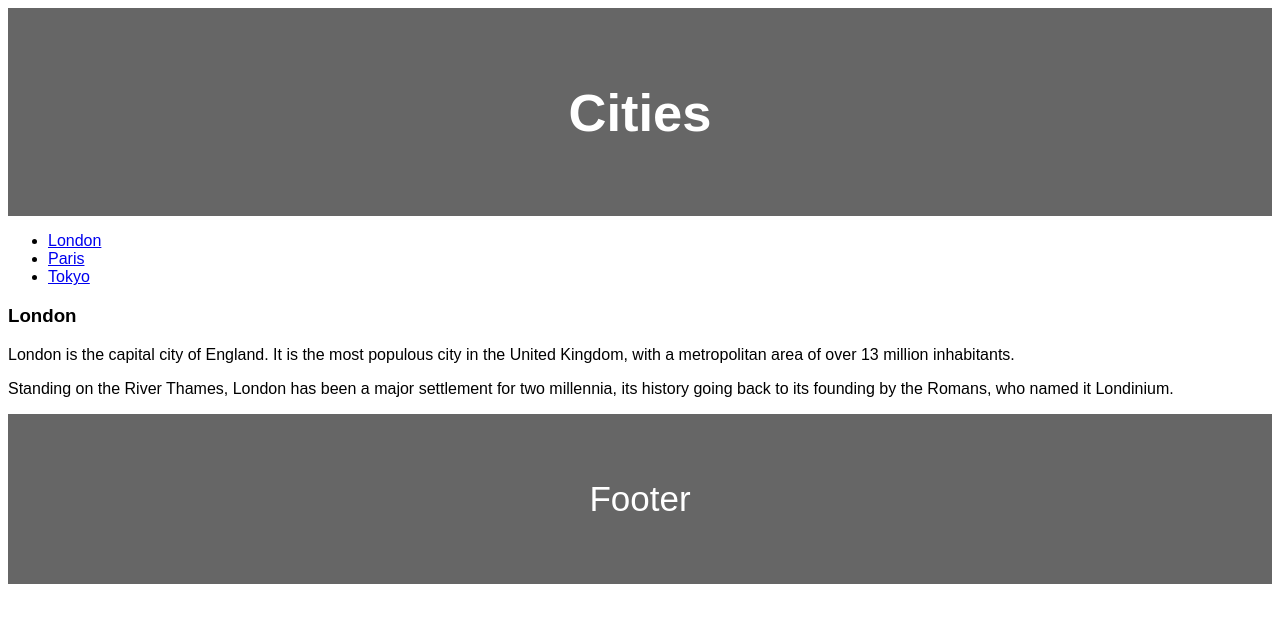
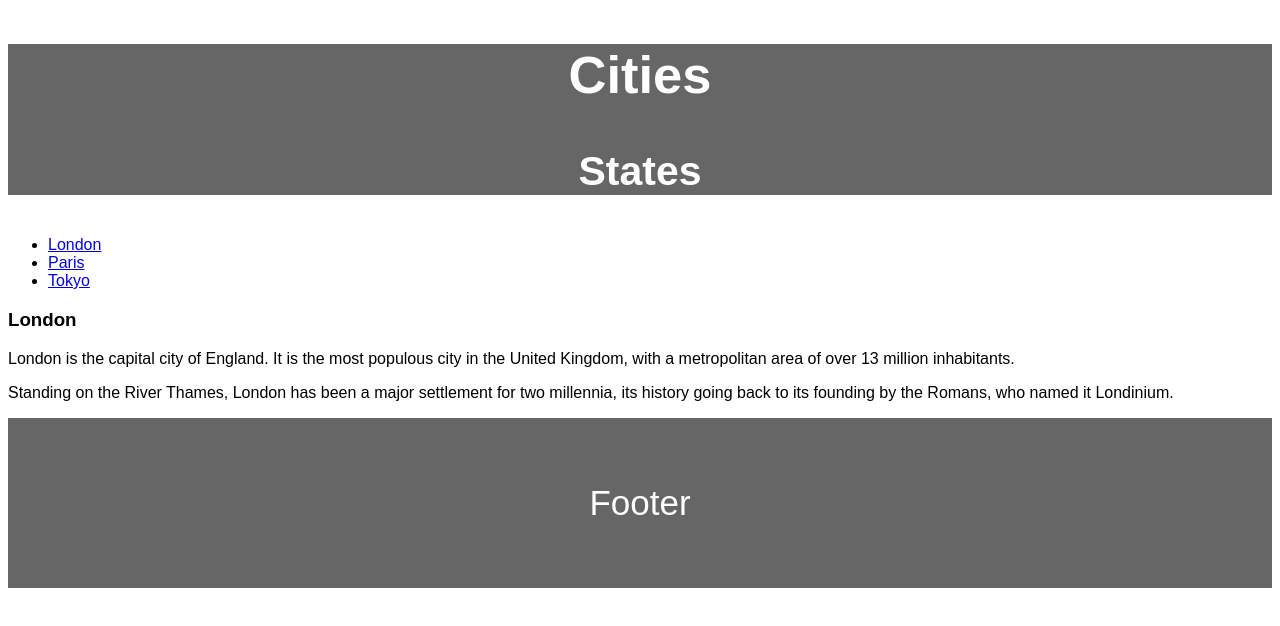
Before and after one commit to Madhuv2/dummy, a plain HTML site: page index.html in a window 1280 px wide. Drawn offline with Linux system fonts and the light colour scheme.

Commit message:
added one more header

```diff
--- a/index.html
+++ b/index.html
@@ -17,7 +17,7 @@ body {
 /* Style the header */
 header {
     background-color: #666;
-    padding: 30px;
+    padding: 0px;
     text-align: center;
     font-size: 35px;
     color: white;
@@ -35,6 +35,7 @@ footer{
 <body>
 	<header>
   <h2>Cities</h2>
+  <h3>States</h3>
 </header>
 
 
```
